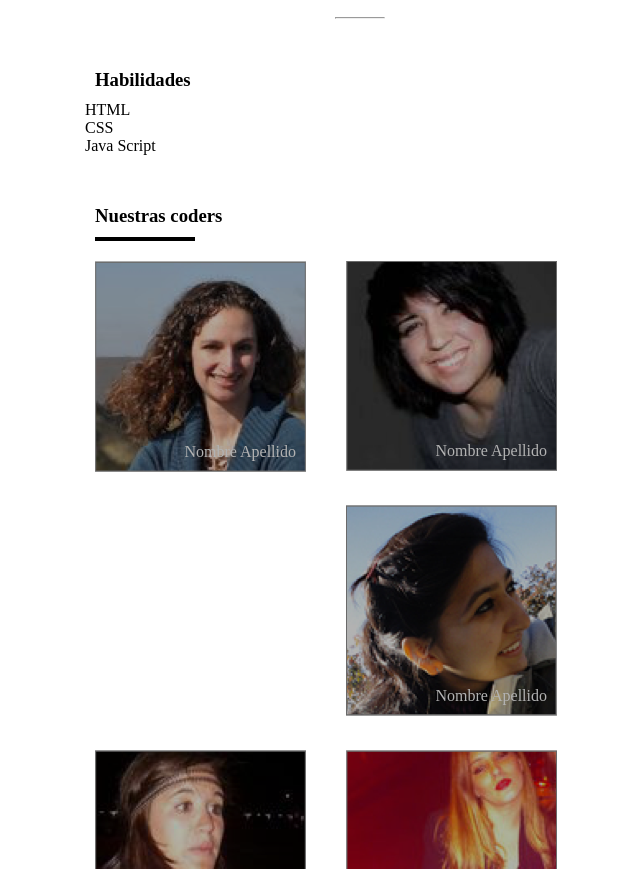
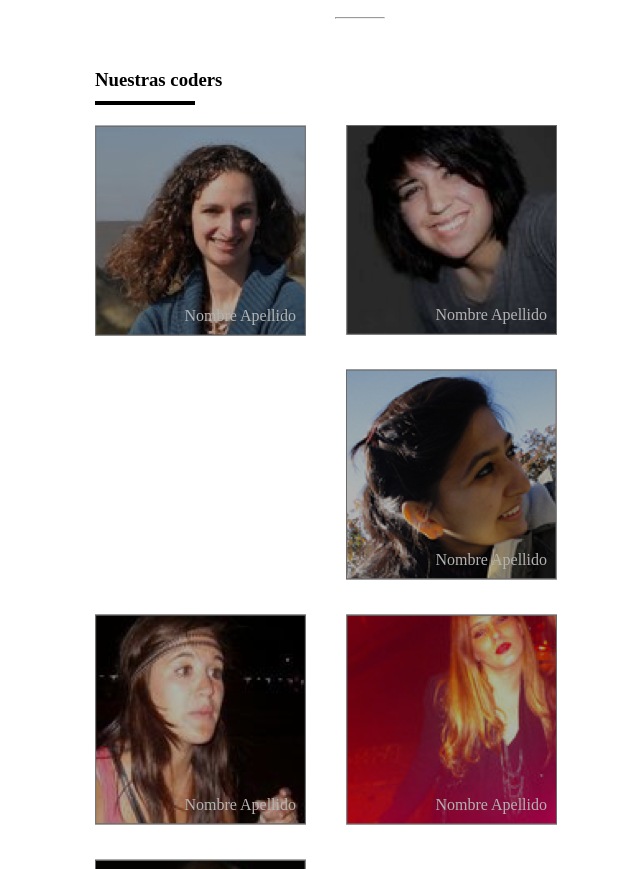
Before and after one commit to dazelcolab2016/mi-primer-layaut, a plain HTML site: page index.html in a window 1280 px wide. Shown: the part 835-1704 px from the top of the page, without its empty margins (280-920 px from the left). Drawn offline with Linux system fonts and the light colour scheme.

Commit message:
actualizo index

```diff
--- a/index.html
+++ b/index.html
@@ -37,30 +37,6 @@
     <hr>
 
 </section>
-<section>
-
-    <div class="container">
-            <h3>Habilidades</h3>
-            <div class="etiqueta">
-                    <p>HTML</p>
-            </div>
-
-            <div class="etiqueta">
-                    <p>CSS</p>
-            </div>
-
-            <div class="etiqueta">
-                    <p>Java Script</p>
-            </div>
-
-
-    </div>
-
-
-</section>
-
-
-
 
  <!---------------------------------Usando  Nuestras Coder-->
 
```
